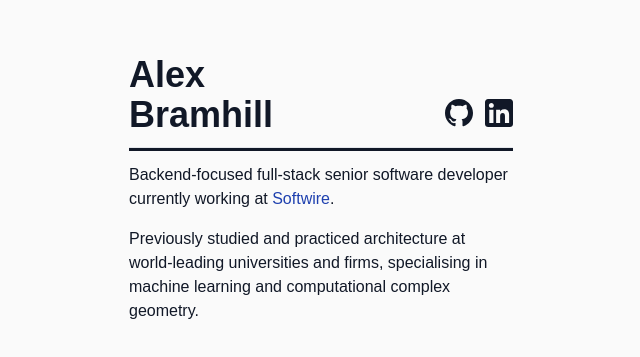
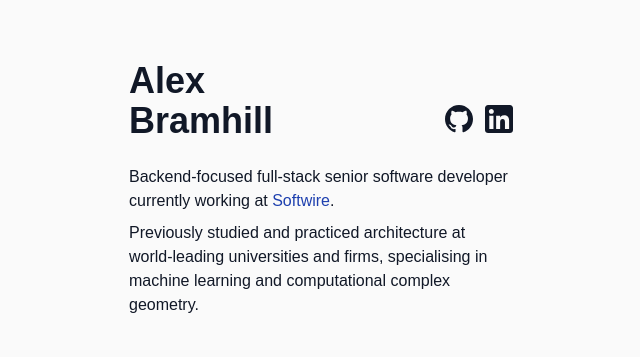
Before and after one commit to AlexBramhill/alexbramhill.github.io, a Next.js app: page / in a window 1280 px wide. Shown: the part 211-568 px from the top of the page, without its empty margins (319-959 px from the left). Built offline with nearby package versions, Linux system fonts and the light colour scheme.

Commit message:
feat: remove animations of front page

```diff
--- a/src/app/(landing)/page.tsx
+++ b/src/app/(landing)/page.tsx
@@ -1,17 +1,15 @@
+import React from "react";
 import { TextLink } from "@/components/text-link";
 import { Github } from "../svg/github";
 import { LinkedIn } from "../svg/linkedin";
 
-export default function Home() {
-  return (
-    <div className="grid place-items-center min-h-dvh px-5 sm:px-10">
-      <div className="grid gap-3 max-w-sm">
+const HeaderInfo = () => (
   <div className="grid grid-cols-[1fr,auto] gap-3 items-end">
     <h1 className="text-4xl font-bold">
       Alex <br />
       Bramhill
     </h1>
-          <div className="grid gap-3 mb-2 grid-cols-[auto,auto] animate-fade-in opacity-0">
+    <div className="grid gap-y-6 gap-x-3 mb-2 grid-cols-[auto,auto]">
       <a href="https://github.com/alexbramhill/">
         <Github className="h-7 w-7" />
       </a>
@@ -20,31 +18,29 @@ export default function Home() {
       </a>
     </div>
   </div>
-        <hr className="w-full bg-foreground h-1 animate-stretch-width opacity-0" />
+);
 
-        <div className="text-left animate-fade-in opacity-0">
-          <p className="pt-0">
-            Backend-focused full-stack senior software developer currently
-            working at{" "}
+const About = () => (
+  <div>
+    <p>
+      Backend-focused full-stack senior software developer currently working at{" "}
       <TextLink href={"https://www.softwire.com"}>Softwire</TextLink>.
     </p>
     <p>
       Previously studied and practiced architecture at world-leading
-            universities and firms, specialising in machine learning and
-            computational complex geometry.
+      universities and firms, specialising in machine learning and computational
+      complex geometry.
     </p>
   </div>
+);
+
+export default function Home() {
+  return (
+    <div className="grid place-items-center min-h-dvh px-5 sm:px-10">
+      <div className="grid gap-y-6 max-w-sm">
+        <HeaderInfo />
+        <About />
       </div>
     </div>
   );
 }
-
-Home.getLayout = function getLayout(page: React.ReactNode) {
-  return (
-    <>
-      OVERRIDE
-      {page}
-      tester
-    </>
-  );
-};
--- a/src/app/globals.css
+++ b/src/app/globals.css
@@ -23,8 +23,16 @@ nextjs-portal {
   position: absolute;
 }
 
-p {
-  padding-top: 1rem;
+p:not(:first-child) {
+  @apply pt-2;
+}
+
+h1 {
+  @apply text-4xl font-bold;
+}
+
+h2 {
+  @apply text-2xl font-bold;
 }
 
 body {
--- a/src/components/text-link.tsx
+++ b/src/components/text-link.tsx
@@ -37,9 +37,9 @@ export const TextLink = ({
         after:duration-300 \
         after:bg-spot \
         after:h-0.5 \
-        after:opacity-100 \
-        after:w-0 \
-        after:hover:w-full \
+        after:opacity-0 \
+        after:w-full \
+        after:hover:opacity-100 \
       `;
 
   const classNames = twMerge(defaultClassName, classNameOverrides);
--- a/tailwind.config.ts
+++ b/tailwind.config.ts
@@ -10,18 +10,12 @@ export default {
   theme: {
     extend: {
       animation: {
-        "fade-in": "fade-in 750ms linear 600ms forwards",
-        "stretch-width":
-          "stretch-width 500ms cubic-bezier(0.4, 0, 0.2, 1) forwards",
+        "fade-in": "fade-in 1000ms linear forwards",
       },
       keyframes: {
         "fade-in": {
           "0%": { opacity: "0" },
           "100%": { opacity: "1" },
-        },
-        "stretch-width": {
-          "0%": { width: "0%", opacity: "1" },
-          "100%": { width: "100%", opacity: "1" },
         },
       },
       colors: {
```
Lines whose indentation alone changed are shown as unchanged.
